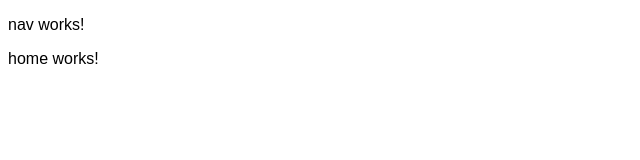
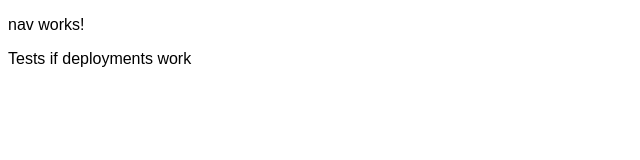
Before and after one commit to Stijndus/mizukai, an Angular app: page /home in a window 1280 px wide. Shown: the top 160 px of the page, without its empty margins (0-640 px from the left). Built offline with nearby package versions, Linux system fonts and the light colour scheme.

Commit message:
Test deployment

```diff
--- a/src/app/pages/home/components/home.component.html
+++ b/src/app/pages/home/components/home.component.html
@@ -1 +1 @@
-<p>home works!</p>
+<p>Tests if deployments work</p>
```
